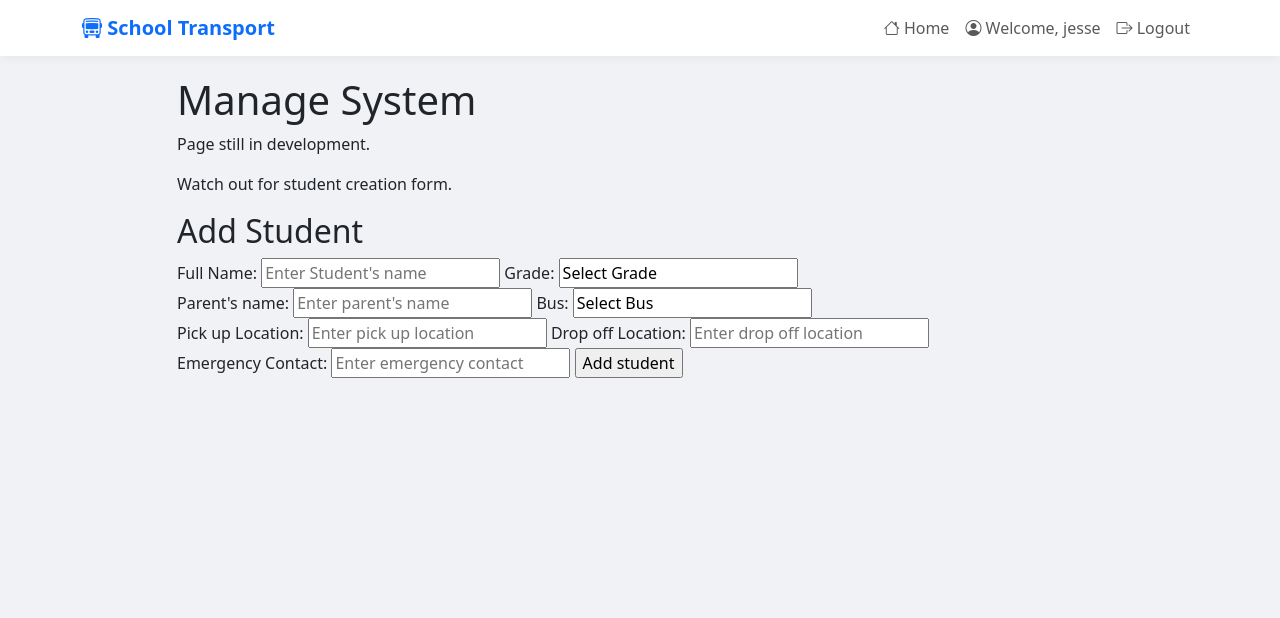
After one commit to gitdajesse/School-Transport-Management-System, a Django app: page /manage-system/ in a window 1280 px wide. The commit adds this page. Shown: the top 618 px of the page. Run offline with Django 5.2, Linux system fonts and the light colour scheme; a user stored in the database is signed in.

Commit message:
Implement student enrollment module

```diff
--- a/transport/templates/transport/index.html
+++ b/transport/templates/transport/index.html
@@ -54,9 +54,9 @@
                                 <a href="{% url 'admin_dashboard' %}" class="btn btn-primary btn-lg px-5">
                                     <i class="bi bi-shield-lock"></i> Admin Dashboard
                                 </a>
-                                <a href="#" class="btn btn-outline-danger">
+                                <a href="{% url 'manage_system' %}" class="btn btn-outline-danger">
                                     <i class="bi bi-tools"></i>
-                                    Django Admin
+                                    Manage System
                                 </a>
                             {% endif %}
                         </div>
@@ -161,7 +161,7 @@
                         <ul class="list-unstyled text-start text-muted">
                             <li>
                                 <i class="bi bi-check-circle text-success"></i>
-                                 Real-time tracking
+                                    Real-time tracking
                                 </li>
                             <li>
                                 <i class="bi bi-check-circle text-success"></i>
--- /dev/null
+++ b/transport/templates/transport/manage_system.html
@@ -0,0 +1,88 @@
+{% extends 'transport/layout.html' %}
+
+{% block title %}
+    Admin - Manage System
+{% endblock %}
+
+{% block body %}
+    <h1>
+        Manage System
+    </h1>
+    <p>
+        Page still in development.
+    </p>
+    <p>
+        Watch out for student creation form.
+    </p>
+
+    <form action = "#" method = "POST">
+        {% csrf_token %}
+        <h2>
+            Add Student
+        </h2>
+
+        <label>
+            Full Name:
+            <input type = "text"
+            name = "full_name"
+            placeholder = "Enter Student's name"
+            >
+        </label>
+        <label>
+            <!-- For grade, include PP1 and PP2 -->
+            Grade:
+            <input type = "input"
+            name = "grade"
+            type = "range"
+            min = "1"
+            max = "9"
+            value = "Select Grade"
+            >
+        </label>
+        <label>
+            <!-- For parents, put a dropdown for the parent's who have registered -->
+            Parent's name:
+            <input type = "text"
+            name = "parent_name"
+            placeholder = "Enter parent's name"
+            >
+        </label>
+        <label>
+            <!-- For the bus, assign a bus which is registered to the student  -->
+            Bus:
+            <input type = "input"
+            name = "bus"
+            type = "range"
+            min = "1"
+            max = "10"
+            value = "Select Bus"
+            >
+        </label>
+        <label>
+            Pick up Location:
+            <input type = "text"
+            name = "pick_up"
+            placeholder = "Enter pick up location"
+            >
+        </label>
+        <label>
+            Drop off Location:
+            <input type = "text"
+            name = "drop_off"
+            placeholder = "Enter drop off location"
+            >
+        </label>
+        <label>
+            Emergency Contact:
+            <input type = "tel"
+            name = "emergency_contact"
+            placeholder = "Enter emergency contact"
+            >
+        </label>
+        <input type = "submit"
+        value = "Add student"
+        >
+    </form>
+
+
+{% endblock %}
--- a/transport/urls.py
+++ b/transport/urls.py
@@ -8,5 +8,6 @@ urlpatterns = [
     path('logout/', views.logout_view, name = 'logout'),
     path('parent-dashboard/', views.parent_dashboard, name = 'parent_dashboard'),
     path('assistant-dashboard/', views.assistant_dashboard, name = 'assistant_dashboard'),
-    path('admin-dashboard/', views.admin_dashboard, name = 'admin_dashboard')
+    path('admin-dashboard/', views.admin_dashboard, name = 'admin_dashboard'),
+    path('manage-system/', views.manage_system, name = 'manage_system')
 ]
--- a/transport/views.py
+++ b/transport/views.py
@@ -192,3 +192,56 @@ def admin_dashboard(request):
             'total_buses': Bus.objects.count()
         }
         return render (request, 'transport/admin_dashboard.html', context)
+
+
+@login_required
+def manage_system(request):
+    if request.method == "POST":
+
+        # Get form data
+        full_name = request.POST.get('full_name')
+        grade = request.POST.get('grade')
+        parent_name = request.POST.get('parent_name')
+        bus = request.POST.get('bus')
+        pick_up = request.POST.get('pick_up')
+        drop_off = request.POST.get('drop_off')
+        emergency_contact = request.POST.get('emergency_contact')
+
+        # Validation
+        if not full_name:
+            messages.error(request, "Please fill in the student's name.")
+            return render(request, 'transport/manage_system.html')
+        if not grade:
+            messages.error(request, "Please fill in the student's grade.")
+            return render(request, 'transport/manage_system.html')
+        if not parent_name:
+            messages.error(request, "Please fill in the student's parent name")
+            return render(request, 'transport/manage_system.html')
+        if not bus:
+            messages.error(request, "Please fill in the bus related to the student")
+            return render(request, 'transport/manage_system.html')
+        if not pick_up:
+            messages.error(request, "Please fill in the pick up location")
+            return render(request, 'transport/manage_system.html')
+        if not drop_off:
+            messages.error(request, "Please fill in the drop off location")
+            return render(request, 'transport/manage_system.html')
+        if not emergency_contact:
+            messages.error(request, "Please fill in the student's emergency contact")
+            return render(request, 'transport/manage_system.html')
+
+        # Create student
+        # Not fully functional
+        student = student.objects.create(
+            name = full_name,
+            grade = grade,
+            parent = parent_name,
+            bus = bus,
+            pick_up_location = pick_up,
+            drop_off_location = drop_off,
+            emergency_contact = emergency_contact,
+        )
+
+        messages.success(request, f'Successfully added {full_name} as a student')
+    else:
+        return render(request, 'transport/manage_system.html')
```
Also changed, not shown: db.sqlite3.
